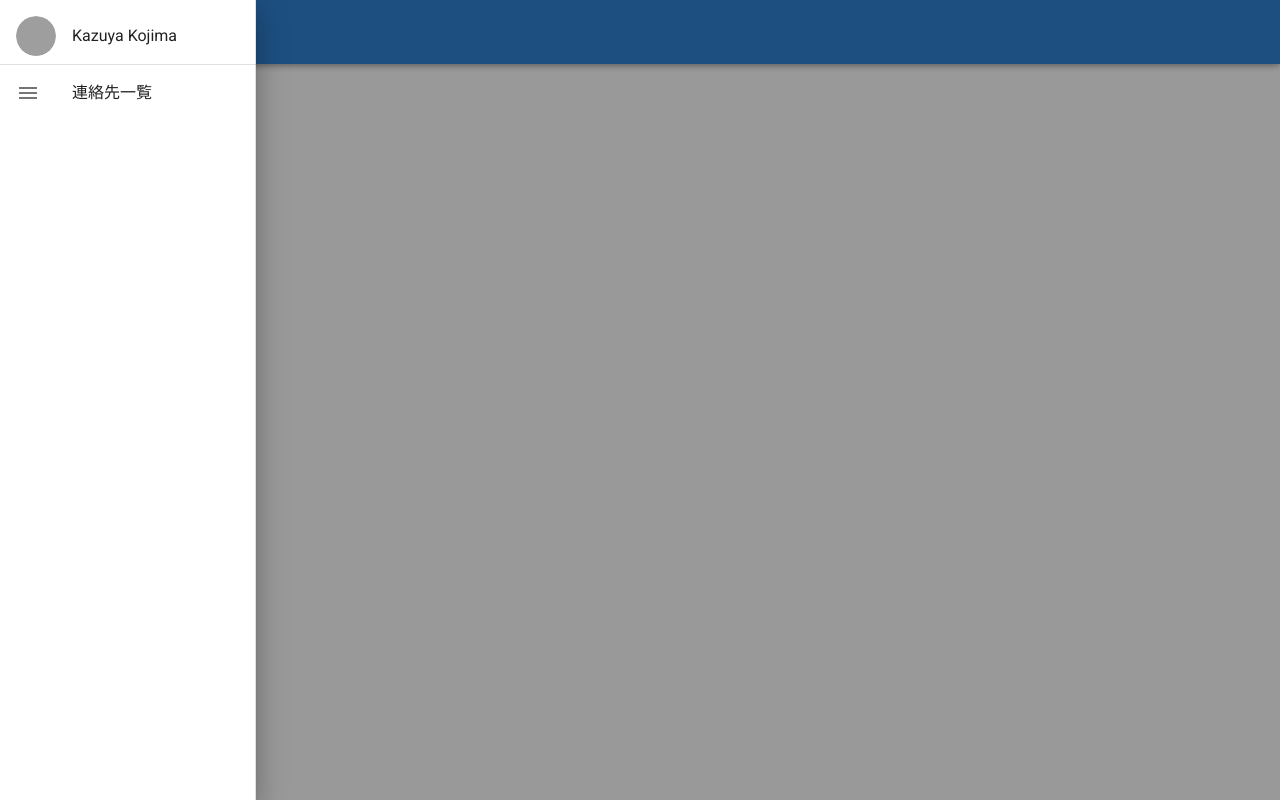
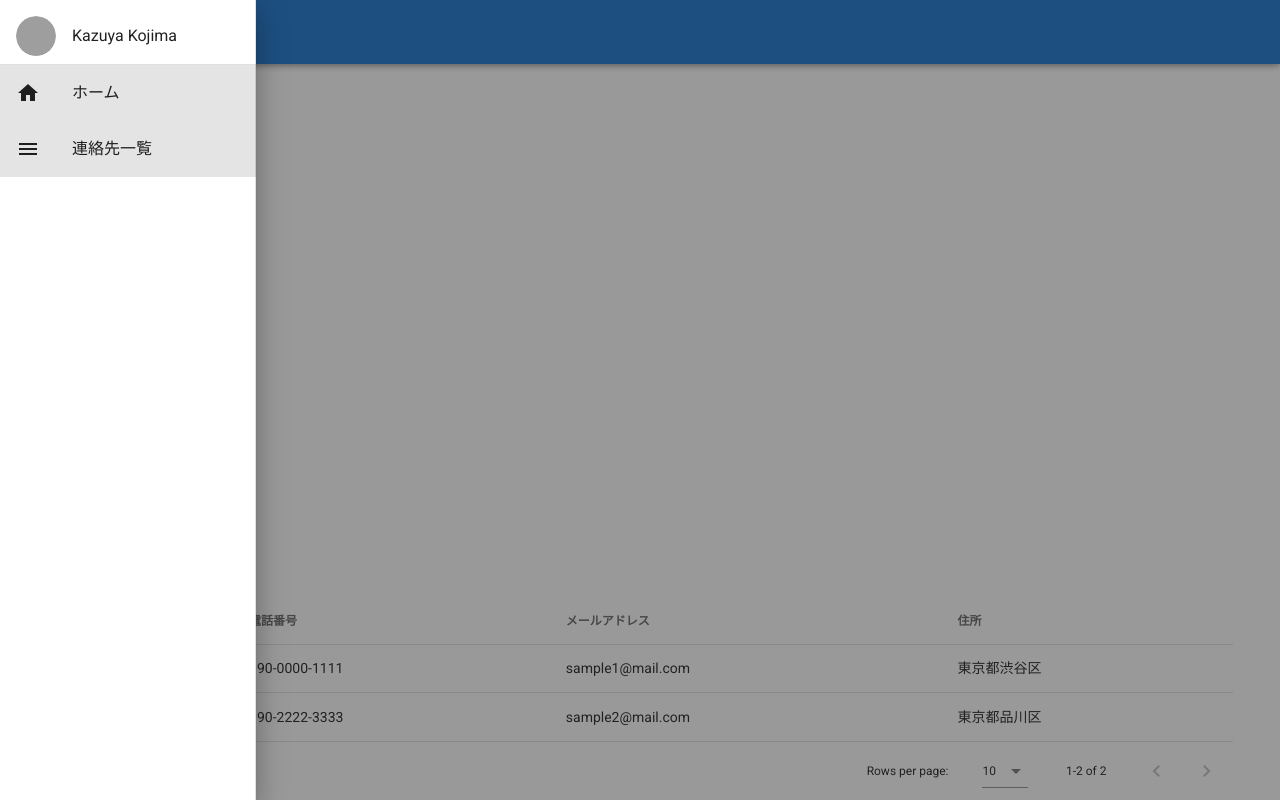
Before and after one commit to hanawtnb/address-book, a Vue app: page /addresses in a window 1280 px wide. Both pictures are taken after a click on the button 40 px from the left and 32 px from the top of the page. Built offline with nearby package versions, Linux system fonts and the light colour scheme; grey boxes are pictures that could not be loaded.

Commit message:
連絡先一覧画面の実装

```diff
--- a/src/components/SideNav.vue
+++ b/src/components/SideNav.vue
@@ -15,7 +15,11 @@
 
         <v-divider></v-divider>
 
-        <v-list-item v-for="(item, index) in items" :key="index">
+        <v-list-item
+          v-for="(item, index) in items"
+          :key="index"
+          :to="item.link"
+        >
           <v-list-item-icon>
             <v-icon>{{ item.icon }}</v-icon>
           </v-list-item-icon>
@@ -32,7 +36,10 @@
 export default {
   data() {
     return {
-      items: [{ title: "連絡先一覧", icon: "mdi-menu" }],
+      items: [
+        { title: "ホーム", icon: "mdi-home", link: { name: "home" } },
+        { title: "連絡先一覧", icon: "mdi-menu", link: { name: "addresses" } },
+      ],
     };
   },
 };
--- a/src/router/index.ts
+++ b/src/router/index.ts
@@ -1,29 +1,36 @@
-import Vue from 'vue'
-import VueRouter, { RouteConfig } from 'vue-router'
-import Home from '../views/Home.vue'
+import Vue from "vue";
+import VueRouter, { RouteConfig } from "vue-router";
+import Home from "../views/Home.vue";
+import Addresses from "@/views/Addresses.vue";
 
-Vue.use(VueRouter)
+Vue.use(VueRouter);
 
 const routes: Array<RouteConfig> = [
   {
-    path: '/',
-    name: 'Home',
-    component: Home
+    path: "/",
+    name: "Home",
+    component: Home,
   },
   {
-    path: '/about',
-    name: 'About',
+    path: "/addresses",
+    name: "addresses",
+    component: Addresses,
+  },
+  {
+    path: "/about",
+    name: "About",
     // route level code-splitting
     // this generates a separate chunk (about.[hash].js) for this route
     // which is lazy-loaded when the route is visited.
-    component: () => import(/* webpackChunkName: "about" */ '../views/About.vue')
-  }
-]
+    component: () =>
+      import(/* webpackChunkName: "about" */ "../views/About.vue"),
+  },
+];
 
 const router = new VueRouter({
-  mode: 'history',
+  mode: "history",
   base: process.env.BASE_URL,
-  routes
-})
+  routes,
+});
 
-export default router
+export default router;
--- /dev/null
+++ b/src/views/Addresses.vue
@@ -0,0 +1,49 @@
+<template>
+  <v-container text-xs-center justify-center>
+    <v-layout row wrap>
+      <v-flex xs12>
+        <h1>連絡先一覧</h1>
+      </v-flex>
+
+      <v-flex xs12 mt-5 justify-center>
+        <v-data-table :headers="headers" :items="addresses">
+          <template v-slot:items="props">
+            <td class="text-xs-left">{{ props.item.name }}</td>
+            <td class="text-xs-left">{{ props.item.tel }}</td>
+            <td class="text-xs-left">{{ props.item.email }}</td>
+            <td class="text-xs-left">{{ props.item.address }}</td>
+          </template>
+        </v-data-table>
+      </v-flex>
+    </v-layout>
+  </v-container>
+</template>
+
+<script>
+export default {
+  data() {
+    return {
+      headers: [
+        { text: "名前", value: "name" },
+        { text: "電話番号", value: "tel" },
+        { text: "メールアドレス", value: "email" },
+        { text: "住所", value: "address" },
+      ],
+      addresses: [
+        {
+          name: "友人１",
+          tel: "090-0000-1111",
+          email: "sample1@mail.com",
+          address: "東京都渋谷区",
+        },
+        {
+          name: "友人２",
+          tel: "090-2222-3333",
+          email: "sample2@mail.com",
+          address: "東京都品川区",
+        },
+      ],
+    };
+  },
+};
+</script>
```
